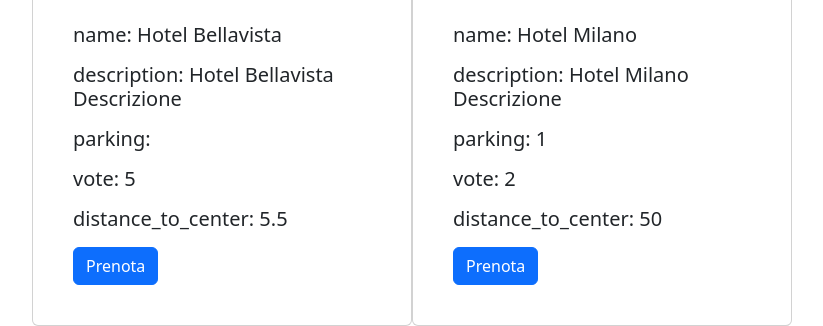
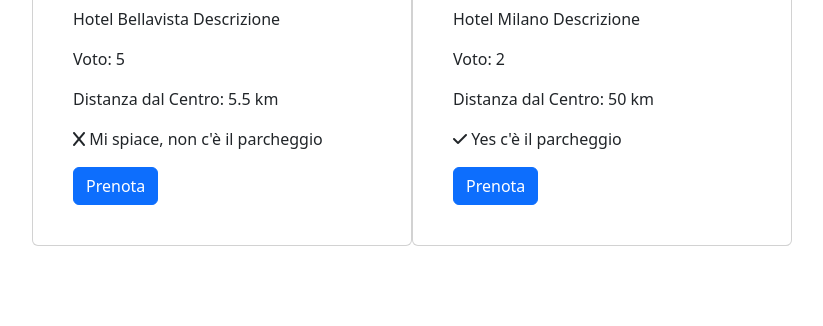
Before and after one commit to mattemutti/php-hotel, a PHP site: page / in a window 1280 px wide. Shown: the part 1142-1468 px from the top of the page, without its empty margins (228-1051 px from the left). After the commit the page ends 1388 px from the top, so only its background shows below. Run offline with PHP 8.4, Linux system fonts and the light colour scheme.

Commit message:
update data card

```diff
--- a/index.php
+++ b/index.php
@@ -56,6 +56,7 @@
 	<meta charset="UTF-8">
 	<meta name="viewport" content="width=device-width, initial-scale=1.0">
 	<link href="https://cdn.jsdelivr.net/npm/bootstrap@5.3.3/dist/css/bootstrap.min.css" rel="stylesheet" integrity="sha384-QWTKZyjpPEjISv5WaRU9OFeRpok6YctnYmDr5pNlyT2bRjXh0JMhjY6hW+ALEwIH" crossorigin="anonymous">
+	<link rel="stylesheet" href="https://cdnjs.cloudflare.com/ajax/libs/font-awesome/6.5.2/css/all.min.css" integrity="sha512-SnH5WK+bZxgPHs44uWIX+LLJAJ9/2PkPKZ5QiAj6Ta86w+fsb2TkcmfRyVX3pBnMFcV7oQPJkl9QevSCWr3W6A==" crossorigin="anonymous" referrerpolicy="no-referrer" />
 	<title>PhP_Hotel</title>
 </head>
 <style>
@@ -67,22 +68,28 @@
 </style>
 <body>
 
-<div class="container text-center p-4">
+<div class="container text-center p-4 text-uppercase">
 	<h1>Hotels</h1>
 </div>
 
 
 <div class="container">
 	<div class="row justify-content-center">
-		<?php foreach ($hotels as $hotelArray) : ?>
-			<div class="card col-4 p-4 gap-2" style="">
+		<?php foreach ($hotels as $key => $hotel) : ?>
+			<div class="card col-4 p-4" style="">
 				<img src="https://picsum.photos/200" class="card-img-top" alt="...">
 				<div class="card-body">
 
-					<?php foreach ($hotelArray as $key => $hotel) : ?>
-    					<h5 class="card-title"> <?= "$key: $hotel" ?> </h5>
-    					<p class="card-text"></p>
-					<?php endforeach; ?>
+					<h5 class="card-title"> <?= $hotel['name'] ?> </h5>
+					<p class="card-text"> <?= $hotel['description'] ?> </p>
+					<p class="card-text">Voto: <?= $hotel['vote'] ?> </p>
+					<p class="card-text">Distanza dal Centro: <?= $hotel['distance_to_center'] ?> km</p>
+
+					<?php if ($hotel['parking'] === true) : ?>
+						<p><i class="fa-solid fa-check"></i> Yes c'è il parcheggio</p>
+					<?php else : ?>
+						<p><i class="fa-solid fa-x"></i> Mi spiace, non c'è il parcheggio </p>
+				<?php endif; ?>
 
 					<a href="#" class="btn btn-primary">Prenota</a>
 				</div>
```
